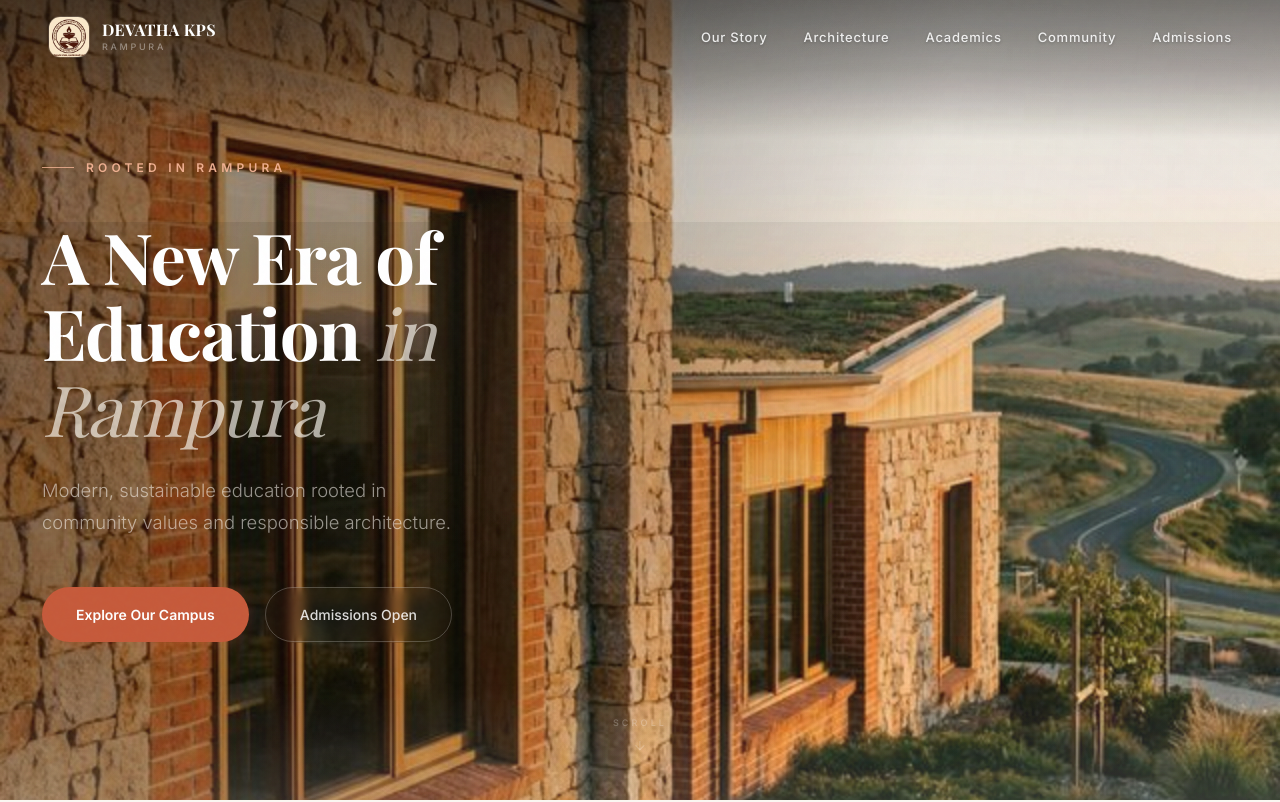
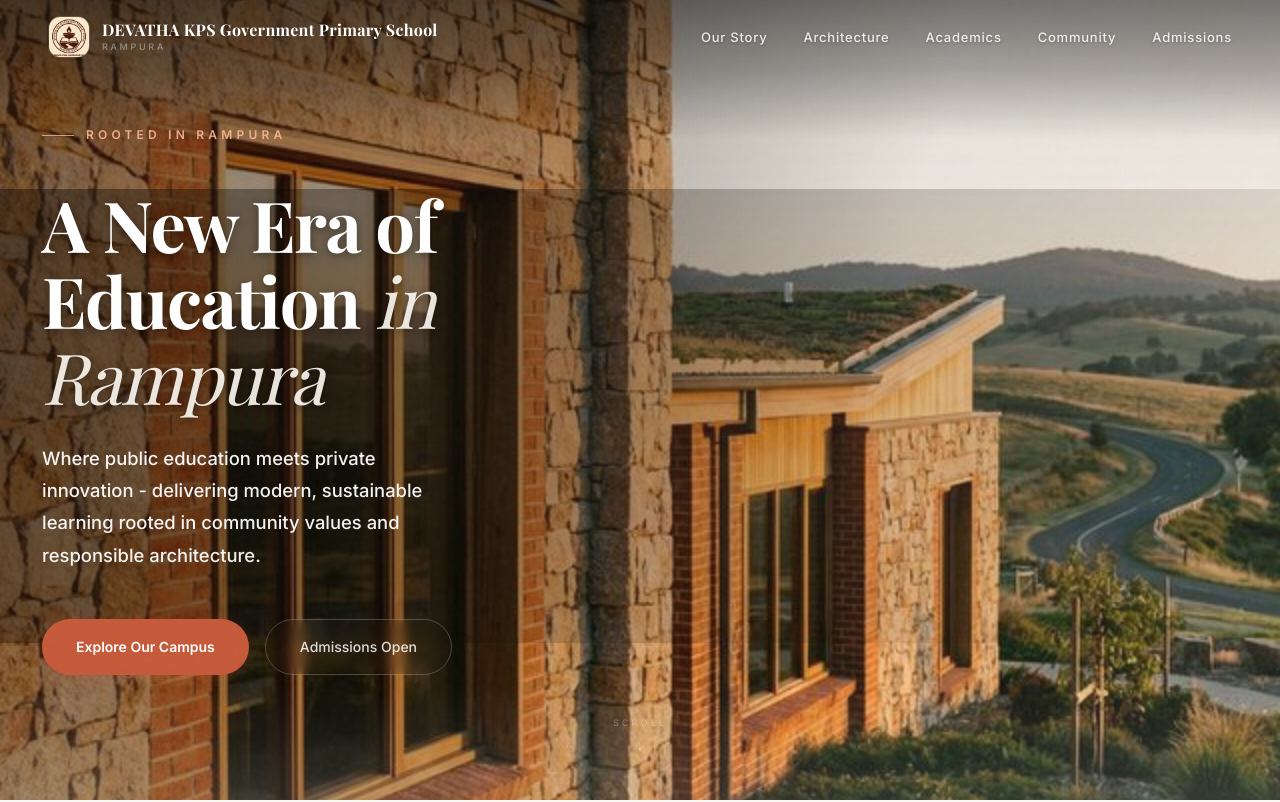
Before and after one commit to rakshithsantosh/devathaKPS, a Next.js app: page / in a window 1280 px wide. Shown: the top 802 px of the page. Built offline with nearby package versions, Linux system fonts and the light colour scheme; a web font is replaced by a local one.

Commit message:
minor ui changes

```diff
--- a/src/components/AcademicExcellence.tsx
+++ b/src/components/AcademicExcellence.tsx
@@ -17,14 +17,14 @@ const programs = [
         desc: "Building confidence and global readiness through strong linguistic foundations from Grade 1.",
     },
     {
-        icon: FlaskConical,
-        title: "Science Laboratory",
-        desc: "Hands-on practical discovery and scientific exploration for curious young minds.",
+        icon: Monitor,
+        title: "ನಮ್ಮ ಕನ್ನಡ, ನಮ್ಮ ಗುರುತು",
+        desc: "Encouraging the use of Kannada as a symbol of pride, fostering deeper community roots and preserving our rich cultural heritage.",
     },
     {
-        icon: Monitor,
-        title: "Computer Lab",
-        desc: "Digital literacy as a core skill, preparing students for the modern technological era.",
+        icon: FlaskConical,
+        title: "Science Laboratory and Computer Lab",
+        desc: "As part of our expansion to classes 6-10, we are setting up a state-of-the-art science laboratory and computer laboratory",
     },
     {
         icon: Library,
@@ -78,7 +78,7 @@ export default function AcademicExcellence() {
                                 }}
                             >
                                 Academic{" "}
-                                <span style={{ fontWeight: 400, color: "rgba(62, 42, 35, 0.45)" }}>
+                                <span style={{ fontWeight: 400, color: "rgba(62, 42, 35, 0.7)" }}>
                                     Excellence
                                 </span>
                             </h2>
@@ -101,7 +101,7 @@ export default function AcademicExcellence() {
                                     letterSpacing: "0.02em",
                                 }}
                             >
-                                Classes 1 – 5 &bull; English Medium
+                                LKG UKG and Classes 1 – 5 &bull; English Medium
                             </span>
                         </div>
                     </div>
--- a/src/components/Community.tsx
+++ b/src/components/Community.tsx
@@ -136,7 +136,7 @@ export default function Community() {
                         }}
                     >
                         Born from{" "}
-                        <span style={{ fontWeight: 400, fontStyle: "italic", color: "rgba(255,255,255,0.55)" }}>
+                        <span style={{ fontWeight: 400, fontStyle: "italic", color: "rgba(255,255,255,0.85)" }}>
                             Rampura
                         </span>
                     </h2>
@@ -144,10 +144,10 @@ export default function Community() {
                     <p
                         style={{
                             fontFamily: "'Inter', sans-serif",
-                            color: "rgba(255,255,255,0.6)",
+                            color: "rgba(255,255,255,0.9)",
                             fontSize: 17,
                             lineHeight: 1.85,
-                            fontWeight: 300,
+                            fontWeight: 400,
                             marginBottom: 20,
                         }}
                     >
@@ -159,10 +159,10 @@ export default function Community() {
                     <p
                         style={{
                             fontFamily: "'Inter', sans-serif",
-                            color: "rgba(255,255,255,0.42)",
+                            color: "rgba(255,255,255,0.75)",
                             fontSize: 14,
                             lineHeight: 1.8,
-                            fontWeight: 300,
+                            fontWeight: 400,
                         }}
                     >
                         From the architecture to the curriculum, this is a place where the
--- a/src/components/Hero.tsx
+++ b/src/components/Hero.tsx
@@ -174,9 +174,8 @@ export default function Hero() {
                             bottom: 32,
                             width: "calc(100% + 64px)",
                             background:
-                                "linear-gradient(135deg, rgba(30,20,14,0.12) 0%, rgba(30,20,14,0.04) 60%, transparent 100%)",
+                                "linear-gradient(135deg, rgba(15,10,6,0.45) 0%, rgba(15,10,6,0.15) 60%, transparent 100%)",
                             borderRadius: 32,
-                            backdropFilter: "blur(0.5px)",
                             pointerEvents: "none",
                         }}
                     />
@@ -223,7 +222,7 @@ export default function Hero() {
                             letterSpacing: "-0.02em",
                             marginBottom: 28,
                             position: "relative",
-                            textShadow: "0 2px 20px rgba(20,14,10,0.15)",
+                            textShadow: "0 2px 10px rgba(0,0,0,0.45)",
                         }}
                     >
                         A New Era of
@@ -233,7 +232,7 @@ export default function Hero() {
                             style={{
                                 fontWeight: 400,
                                 fontStyle: "italic",
-                                color: "rgba(255, 252, 245, 0.65)",
+                                color: "rgba(255, 252, 245, 0.9)",
                             }}
                         >
                             in Rampura
@@ -246,9 +245,9 @@ export default function Hero() {
                         animate={{ opacity: 1, y: 0 }}
                         transition={{ duration: 0.8, delay: 0.7, ease: textEase }}
                         style={{
-                            color: "rgba(255, 252, 245, 0.55)",
+                            color: "rgba(255, 255, 255, 0.95)",
                             fontFamily: "'Inter', sans-serif",
-                            fontWeight: 300,
+                            fontWeight: 450,
                             fontSize: "clamp(1rem, 1.8vw, 1.15rem)",
                             lineHeight: 1.75,
                             maxWidth: 420,
@@ -256,7 +255,7 @@ export default function Hero() {
                             position: "relative",
                         }}
                     >
-                        Modern, sustainable education rooted in community values and
+                        Where public education meets private innovation - delivering modern, sustainable learning rooted in community values and
                         responsible architecture.
                     </motion.p>
 
--- a/src/components/Navbar.tsx
+++ b/src/components/Navbar.tsx
@@ -101,7 +101,7 @@ export default function Navbar() {
                                 letterSpacing: "0.02em",
                             }}
                         >
-                            DEVATHA KPS
+                            DEVATHA KPS Government Primary School
                         </span>
                         <span
                             style={{
--- a/src/components/Story.tsx
+++ b/src/components/Story.tsx
@@ -10,8 +10,8 @@ import ScrollReveal from "./ScrollReveal";
 gsap.registerPlugin(ScrollTrigger);
 
 const stats = [
+    { value: "LKG & UKG", label: "Foundation Years" },
     { value: "1–5", label: "Grades Offered" },
-    { value: "30", label: "Students per Class" },
     { value: "100%", label: "Sustainable Materials", accent: true },
     { value: "10th", label: "Expansion Coming" },
 ];
```
